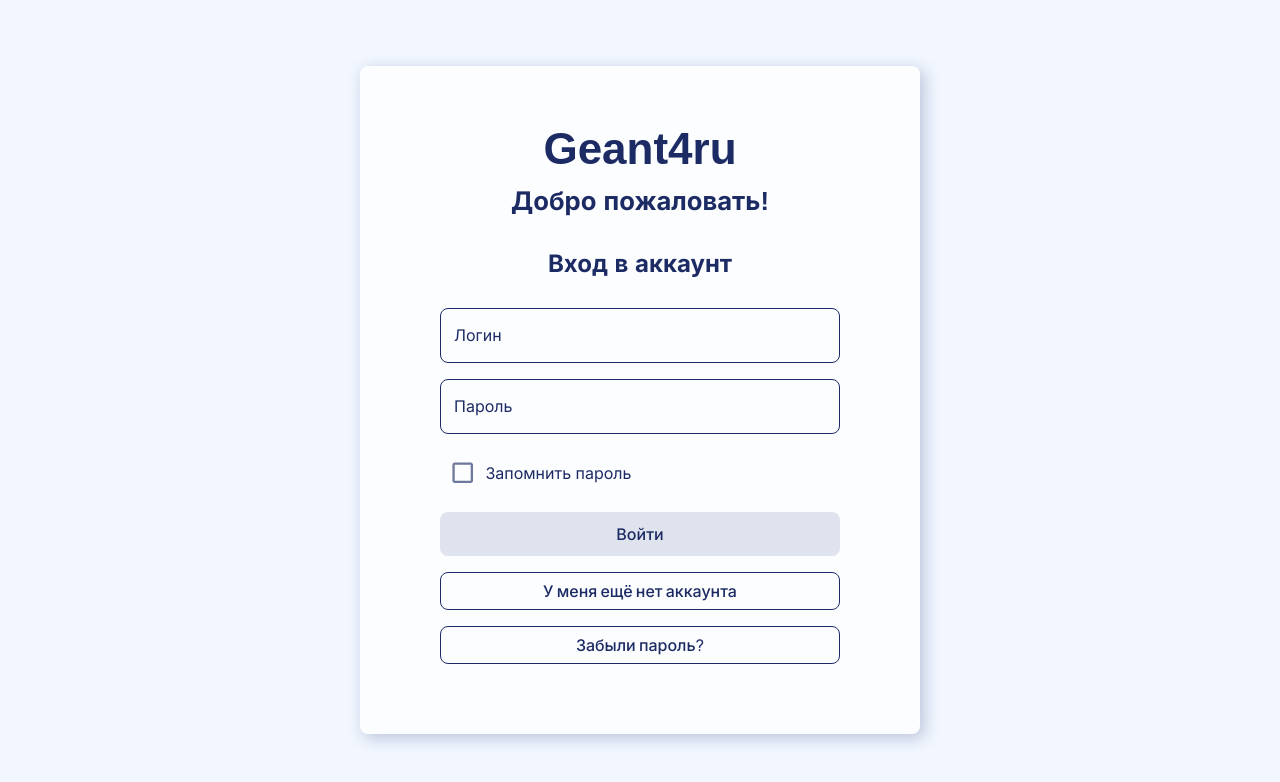
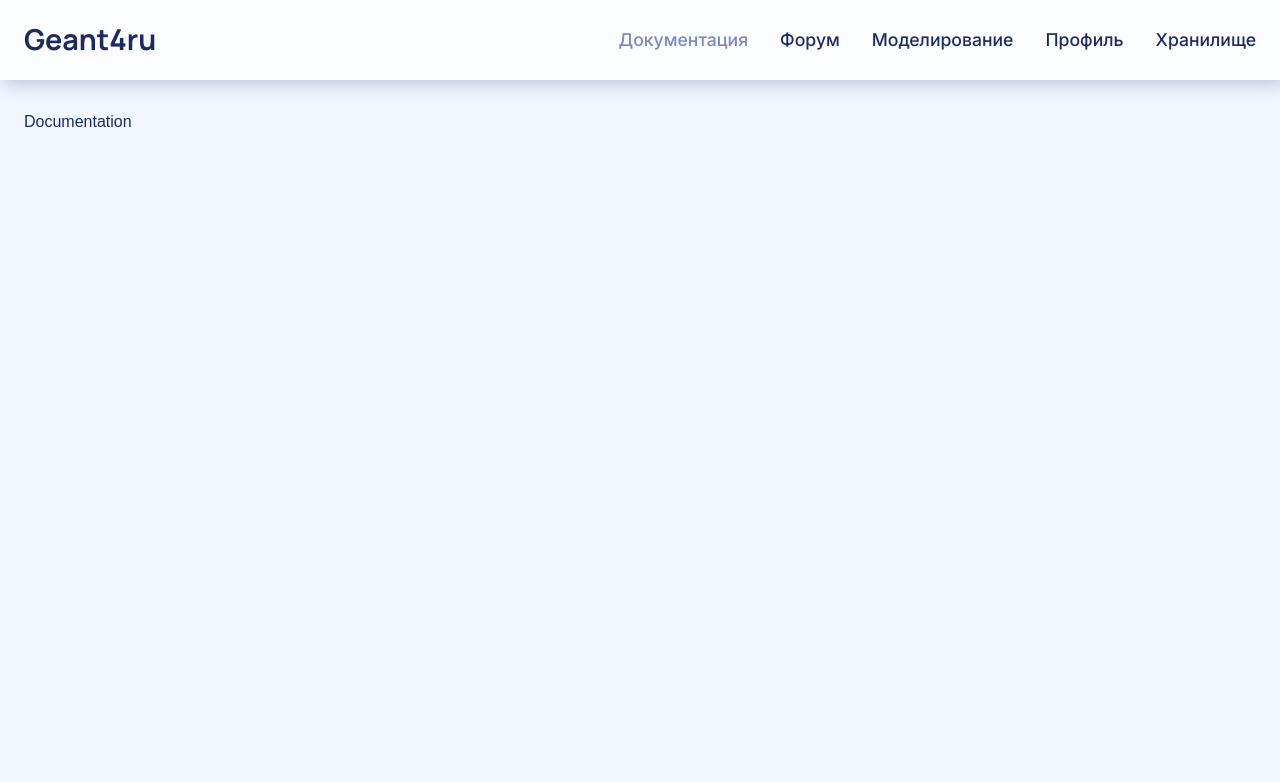
Before and after one commit to AlekseySimonov/Geant4_frontend_service, a React app: page /documentation in a window 1280 px wide. Before the commit this address led to /auth/login. Shown: the top 782 px of the page. Built offline with nearby package versions, Linux system fonts and the light colour scheme; no server answers.

Commit message:
Added docs route

```diff
--- a/src/app/providers/routes/base.tsx
+++ b/src/app/providers/routes/base.tsx
@@ -6,6 +6,7 @@ import { Loader } from "@/shared";
 
 const MainPage = lazy(() => import("@/pages").then(module => ({ default: module.MainPage })))
 const ProfilePage = lazy(() => import("@/pages").then(module => ({ default: module.ProfilePage })))
+const DocumentationPage = lazy(() => import("@/pages").then(module => ({ default: module.DocumentationPage })))
 
 
 export const baseRoutes = {
@@ -18,6 +19,7 @@ export const baseRoutes = {
 		{ index: true, element: <Navigate to="main" replace /> },
 		{ path: "main", element: <MainPage /> },
 		{ path: "profile", element: <ProfilePage /> },
-		{ path: "profile/settings", element: <ProfileSettings /> }
+		{ path: "profile/settings", element: <ProfileSettings /> },
+		{ path: "documentation", element: <DocumentationPage /> }
 	],
 };
--- /dev/null
+++ b/src/pages/documentationPage/index.ts
@@ -0,0 +1 @@
+export { default } from "./ui/DocumentationPage";
--- /dev/null
+++ b/src/pages/documentationPage/ui/DocumentationPage.tsx
@@ -0,0 +1,9 @@
+import styles from "./_docPage.module.scss"
+
+const DocumentationPage: React.FC = () => {
+	return (
+		<div className={styles.doc}>Documentation</div>
+	)
+}
+
+export default DocumentationPage
--- /dev/null
+++ b/src/pages/documentationPage/ui/_docPage.module.scss
@@ -0,0 +1,10 @@
+.doc{
+	margin-top: 30px;
+	display: flex;
+	flex-direction: column;
+	gap: 20px;
+	@media (max-width: 900px){
+		gap: 16px;
+		margin-top: 32px;
+	}
+}
--- a/src/pages/index.ts
+++ b/src/pages/index.ts
@@ -2,3 +2,4 @@ export { ErrorPage } from "./errorPage";
 export { default as AuthPage } from "./authPage";
 export { default as MainPage } from "./mainPage"
 export { default as ProfilePage } from "./profilePage"
+export { default as DocumentationPage} from "./documentationPage";
--- a/src/pages/mainPage/ui/MainPage.tsx
+++ b/src/pages/mainPage/ui/MainPage.tsx
@@ -57,7 +57,7 @@ const MainPage: React.FC = () => {
 				<Card
 					title="Документация"
 					text="Документация Geant4ru, а также учебные пособия и руководства, доступны онлайн."
-					link="/"
+					link="/documentation"
 					btnLabel="Читать документацию"
 				/>
 				<Card
--- a/src/widgets/menu/Menu.tsx
+++ b/src/widgets/menu/Menu.tsx
@@ -13,7 +13,7 @@ export const Menu: React.FC = () => {
 	const [toggleDrawer, setToggleDrawer] = useState(false)
 
 	const menuItems = [
-		{ label: "Документация", to: "/doc" },
+		{ label: "Документация", to: "/documentation" },
 		{ label: "Форум", to: "/forum" },
 		{ label: "Моделирование", to: "/modeling" },
 		{ label: "Профиль", to: "/profile" },
--- a/src/widgets/menu/_menu.module.scss
+++ b/src/widgets/menu/_menu.module.scss
@@ -32,8 +32,9 @@
 		align-items: center;
 		font-weight: 500;
 		font-size: 1.1rem;
-		.activeLink {
+		.activeLink, .activeLink:hover {
 			color: var(--mui-palette-primary-light);
+			pointer-events: none;
 		}
 		&__img{
 			width: 25px;
```
